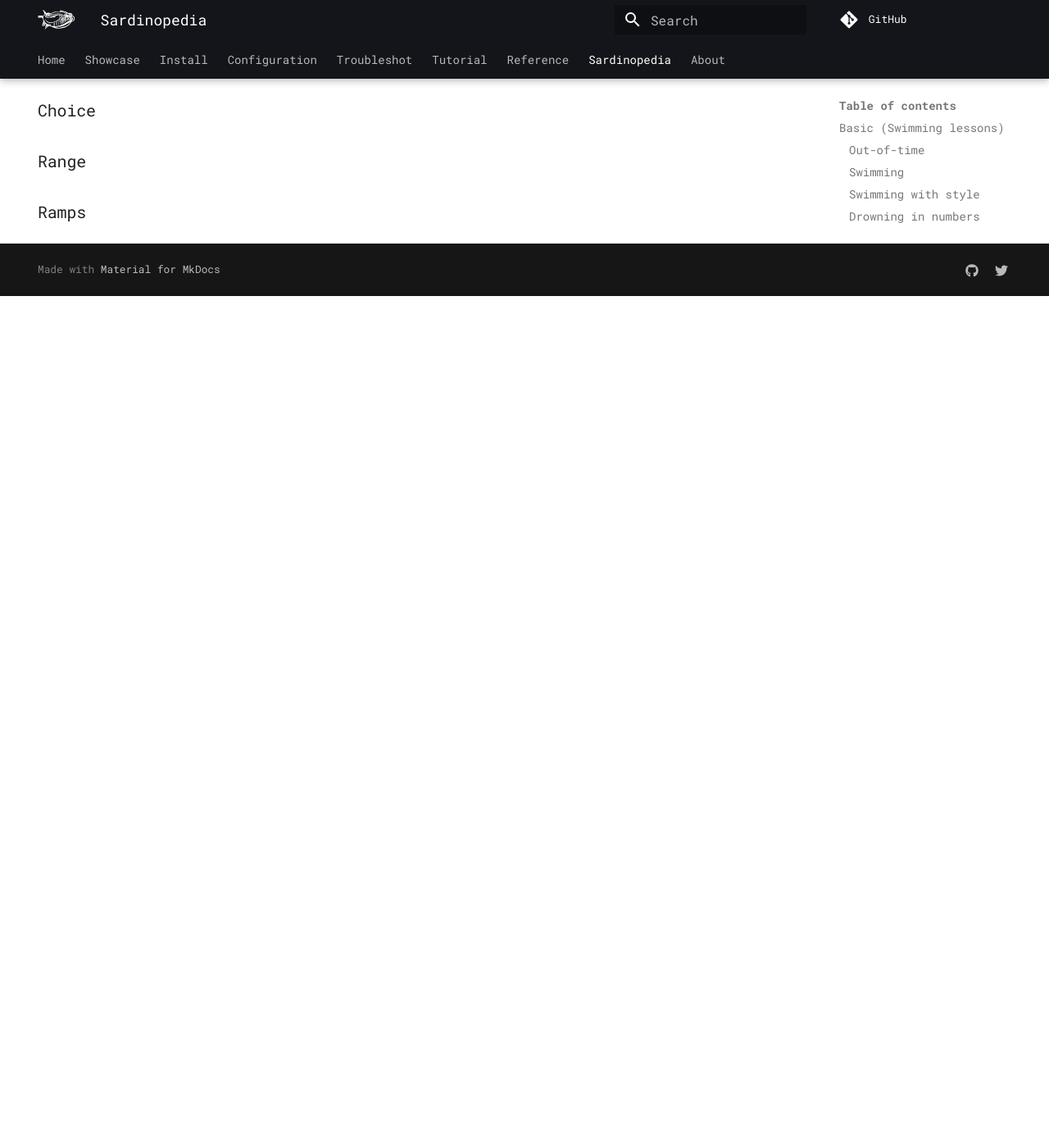
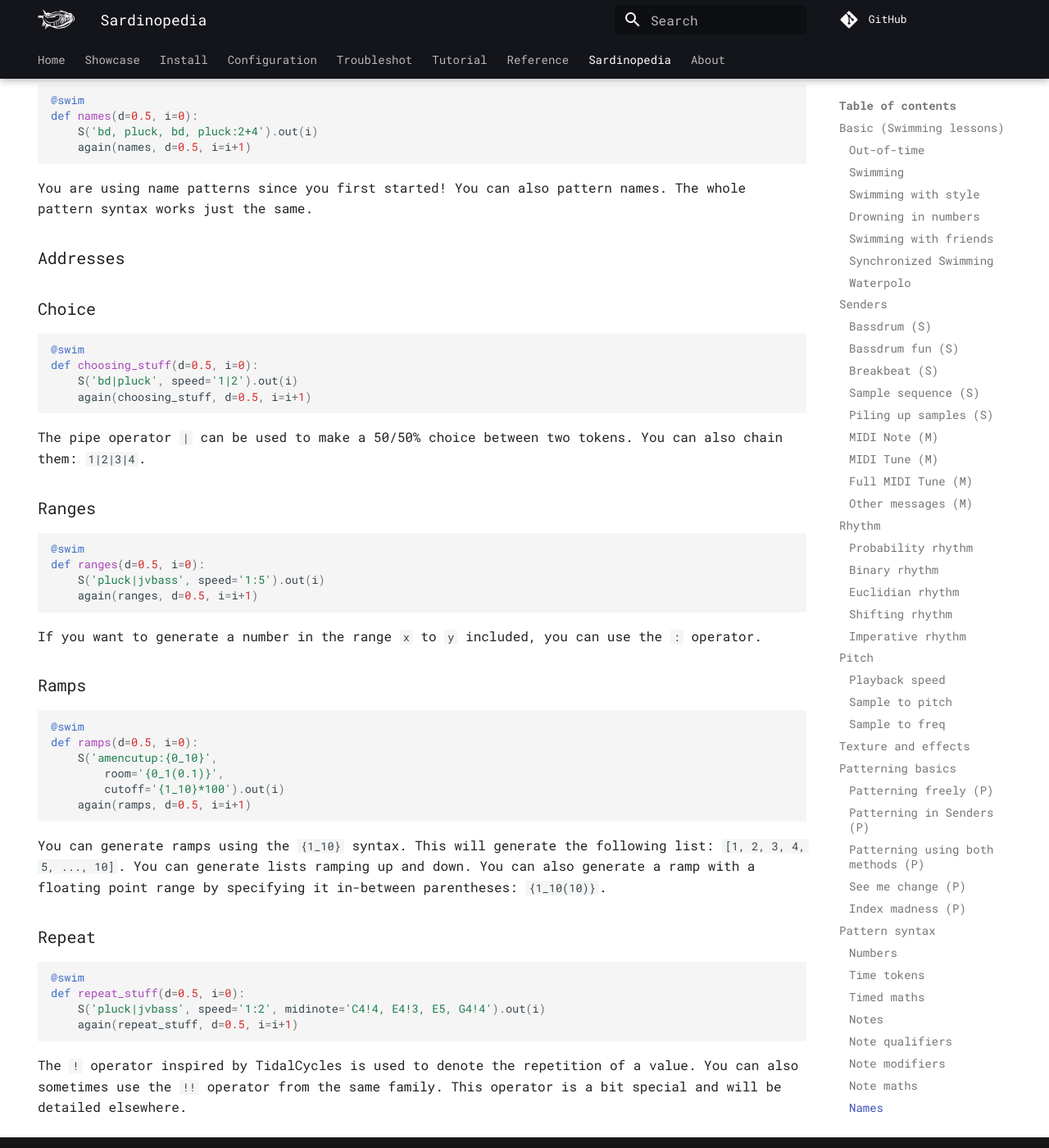
Before and after one commit to EmmaleeBonderud0325/sardine, an MkDocs documentation site: the page built from docs/sardinopedia.md, in a window 1280 px wide and 1400 px high, scrolled down 11328 px. Shown: the whole window at 82% size. Built offline with MkDocs 1.6.1 and Material for MkDocs 9.7.7, drawn with Linux system fonts in a browser that asks for light colours; comment, search, counter and statistics services are not loaded; before the commit the page ends 11689 px from its top, so only the background shows below that.

Commit message:
Moving new stuff to the Sardinopedia.

````diff
--- a/docs/sardinopedia.md
+++ b/docs/sardinopedia.md
@@ -484,6 +484,56 @@
 You can use arithmetic operators on notes.
 
 ### Names
+
+```python3
+@swim
+def names(d=0.5, i=0):
+    S('bd, pluck, bd, pluck:2+4').out(i)
+    again(names, d=0.5, i=i+1)
+```
+You are using name patterns since you first started! You can also pattern names. The whole pattern syntax works just the same.
+
+### Addresses
+
 ### Choice
-### Range
+
+```python3
+@swim
+def choosing_stuff(d=0.5, i=0):
+    S('bd|pluck', speed='1|2').out(i)
+    again(choosing_stuff, d=0.5, i=i+1)
+```
+The pipe operator `|` can be used to make a 50/50% choice between two tokens. You can also chain them: `1|2|3|4`.
+
+### Ranges
+
+```python3
+@swim
+def ranges(d=0.5, i=0):
+    S('pluck|jvbass', speed='1:5').out(i)
+    again(ranges, d=0.5, i=i+1)
+```
+If you want to generate a number in the range `x` to `y` included, you can use the `:` operator.
+
 ### Ramps
+
+```python3
+@swim
+def ramps(d=0.5, i=0):
+    S('amencutup:{0_10}',
+        room='{0_1(0.1)}',
+        cutoff='{1_10}*100').out(i)
+    again(ramps, d=0.5, i=i+1)
+```
+
+You can generate ramps using the `{1_10}` syntax. This will generate the following list: `[1, 2, 3, 4, 5, ..., 10]`. You can generate lists ramping up and down. You can also generate a ramp with a floating point range by specifying it in-between parentheses: `{1_10(10)}`.
+
+### Repeat
+
+```python3
+@swim
+def repeat_stuff(d=0.5, i=0):
+    S('pluck|jvbass', speed='1:2', midinote='C4!4, E4!3, E5, G4!4').out(i)
+    again(repeat_stuff, d=0.5, i=i+1)
+```
+The `!` operator inspired by TidalCycles is used to denote the repetition of a value. You can also sometimes use the `!!` operator from the same family. This operator is a bit special and will be detailed elsewhere.
````
Also changed, not shown: docs/installation.md (+7 -0 lines).
